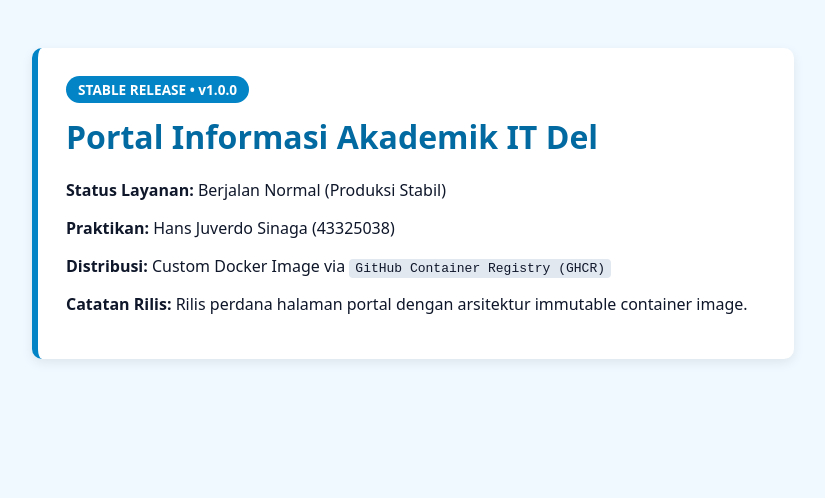
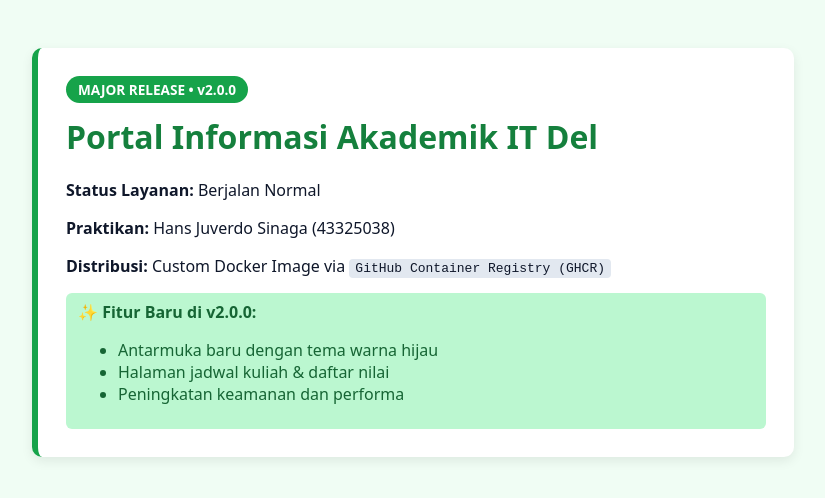
Before and after one commit to hansjuverdosinaga/virkom-portal-del, a plain HTML site: page src/index.html in a window 1280 px wide. Shown: the whole page, without its empty margins (227-1052 px from the left). Drawn offline with Linux system fonts and the light colour scheme.

Commit message:
feat: antarmuka baru + fitur jadwal dan nilai rilis v2.0.0

```diff
--- a/src/index.html
+++ b/src/index.html
@@ -3,25 +3,33 @@
 <head>
   <meta charset="UTF-8">
   <meta name="viewport" content="width=device-width, initial-scale=1.0">
-  <title>Portal Akademik IT Del — v1.0.0</title>
+  <title>Portal Akademik IT Del — v2.0.0</title>
   <style>
-    body { font-family: system-ui, sans-serif; background: #f0f9ff; color: #0f172a; padding: 40px; }
+    body { font-family: system-ui, sans-serif; background: #f0fdf4; color: #0f172a; padding: 40px; }
     .card { background: #ffffff; max-width: 700px; margin: auto; padding: 28px; border-radius: 10px;
-            border-left: 6px solid #0284c7; box-shadow: 0 4px 12px rgba(0,0,0,0.08); }
-    .badge { display: inline-block; background: #0284c7; color: #fff; padding: 4px 12px;
+            border-left: 6px solid #16a34a; box-shadow: 0 4px 12px rgba(0,0,0,0.08); }
+    .badge { display: inline-block; background: #16a34a; color: #fff; padding: 4px 12px;
              border-radius: 999px; font-size: 0.85rem; font-weight: 600; }
-    h1 { margin-top: 12px; color: #0369a1; }
+    h1 { margin-top: 12px; color: #15803d; }
     code { background: #e2e8f0; padding: 2px 6px; border-radius: 4px; }
+    .new { background: #bbf7d0; color: #166534; padding: 8px 12px; border-radius: 6px; margin-top: 16px; }
   </style>
 </head>
 <body>
   <div class="card">
-    <span class="badge">STABLE RELEASE • v1.0.0</span>
+    <span class="badge">MAJOR RELEASE • v2.0.0</span>
     <h1>Portal Informasi Akademik IT Del</h1>
-    <p><strong>Status Layanan:</strong> Berjalan Normal (Produksi Stabil)</p>
+    <p><strong>Status Layanan:</strong> Berjalan Normal</p>
     <p><strong>Praktikan:</strong> Hans Juverdo Sinaga (43325038)</p>
     <p><strong>Distribusi:</strong> Custom Docker Image via <code>GitHub Container Registry (GHCR)</code></p>
-    <p><strong>Catatan Rilis:</strong> Rilis perdana halaman portal dengan arsitektur immutable container image.</p>
+    <div class="new">
+      <strong>✨ Fitur Baru di v2.0.0:</strong>
+      <ul>
+        <li>Antarmuka baru dengan tema warna hijau</li>
+        <li>Halaman jadwal kuliah & daftar nilai</li>
+        <li>Peningkatan keamanan dan performa</li>
+      </ul>
+    </div>
   </div>
 </body>
 </html>
```
